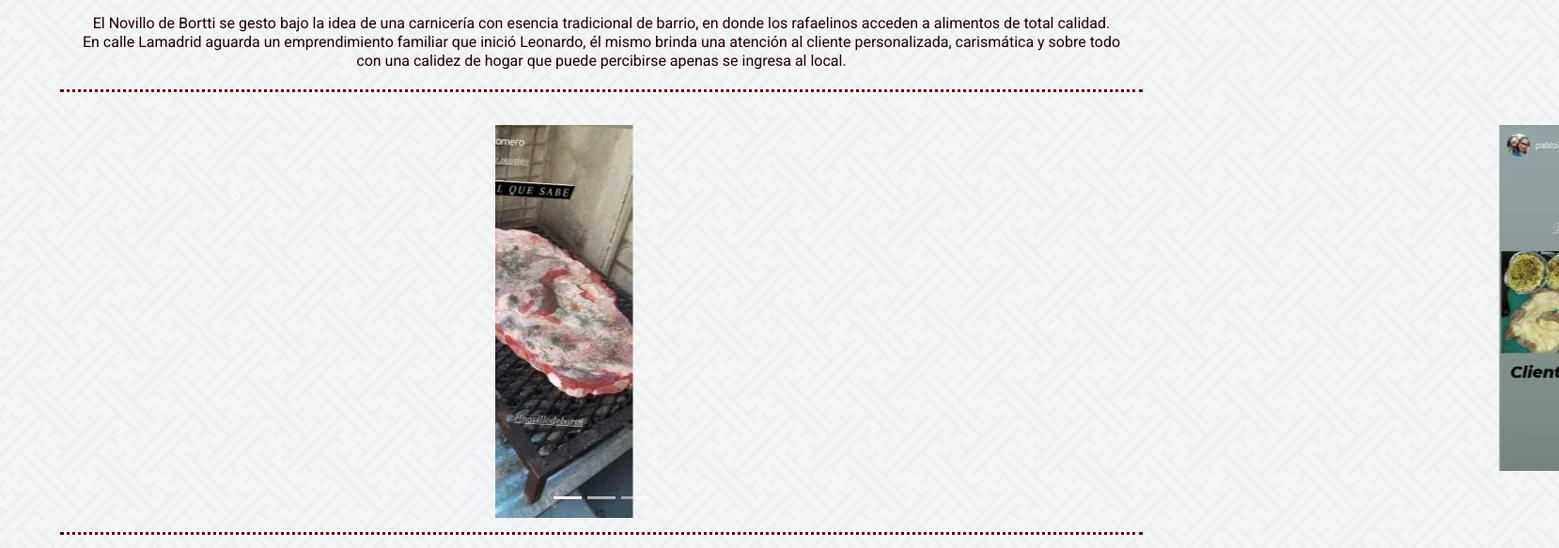
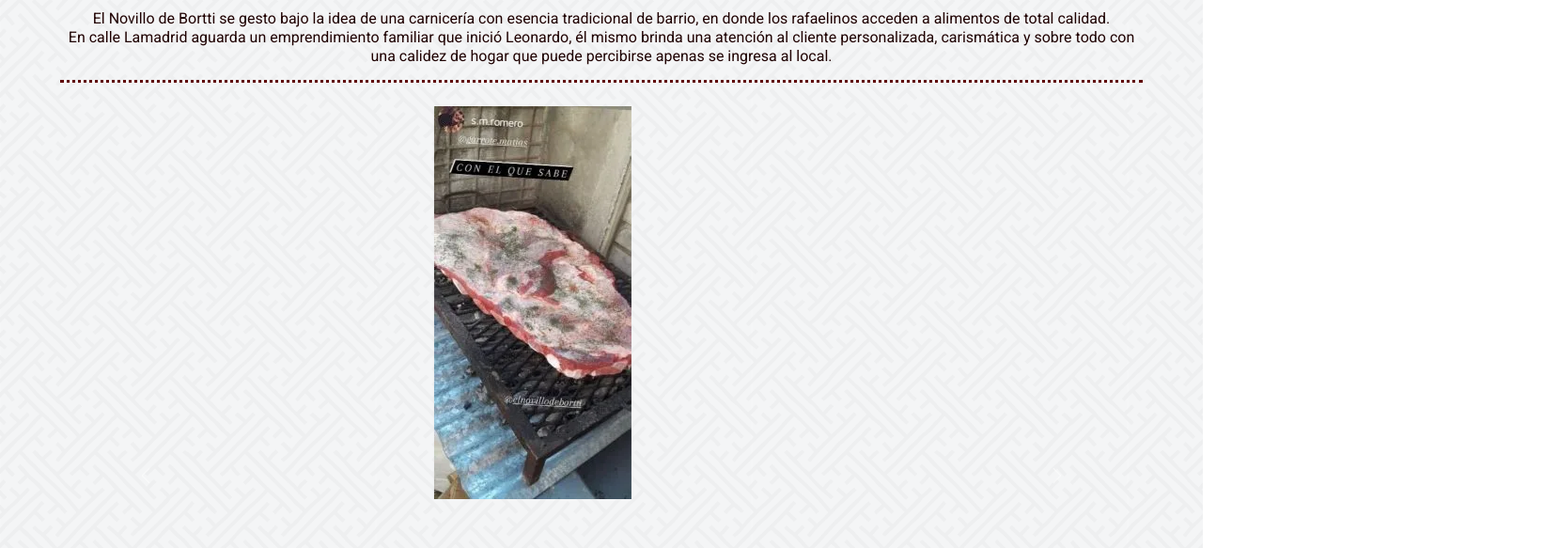
Before and after one commit to carirossa/carniceria, a plain HTML site: page index.html in a window 1280 px wide. Shown: the part 196-779 px from the top of the page at 94% size, 1659 px wide, since content can reach past the window. Drawn offline with nearby package versions, Linux system fonts and the light colour scheme.

Commit message:
carrusel

```diff
--- a/scss/_commons.scss
+++ b/scss/_commons.scss
@@ -30,7 +30,7 @@ h2{
     h2{
         font-size: $textMd;
     }
- }
+}
 footer{
     display: flex;
     justify-content: center;
--- a/scss/_index.scss
+++ b/scss/_index.scss
@@ -3,17 +3,17 @@ main{
         width: 90%;
         height: auto;
         margin: 20px auto;
-        padding: 10px;
+        padding: 5px;
         border-bottom: dotted $tercColor;
-            .carousel-inner{
-                margin: 5px 40%;
+            .carousel-item{
+               margin: auto 40%;
             }
-       }
+    }
     .nos__historia{
         width: 90%;
         height: auto;
         margin: 20px auto;
-        padding: 10px;
+        padding: 5px;
         border-bottom: dotted $tercColor;
     }
     p{
```
Also changed, not shown: css/main.css, 1 other file.
